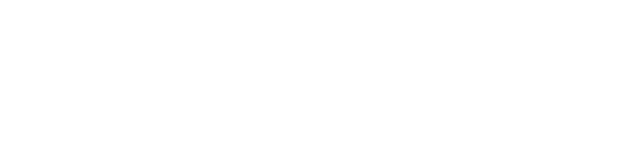
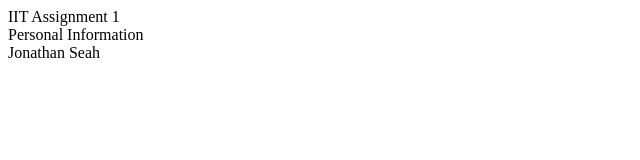
Before and after one commit to s3740073/s3740073.github.io, a plain HTML site: page index.html in a window 1280 px wide. Shown: the whole page, without its empty margins (0-640 px from the left). Drawn offline with Linux system fonts and the light colour scheme.

Commit message:
Update index.html

```diff
--- a/index.html
+++ b/index.html
@@ -4,6 +4,17 @@
     </head>
     <body>
 
+    <div class="title">IIT Assignment 1
+    </div>
+
+    <div class="heading1">Personal Information
+    </div>
+
+    <div class="body1">
+    Jonathan Seah<br>
+
+    </div>
+
     </body>
 
 </html>
```
